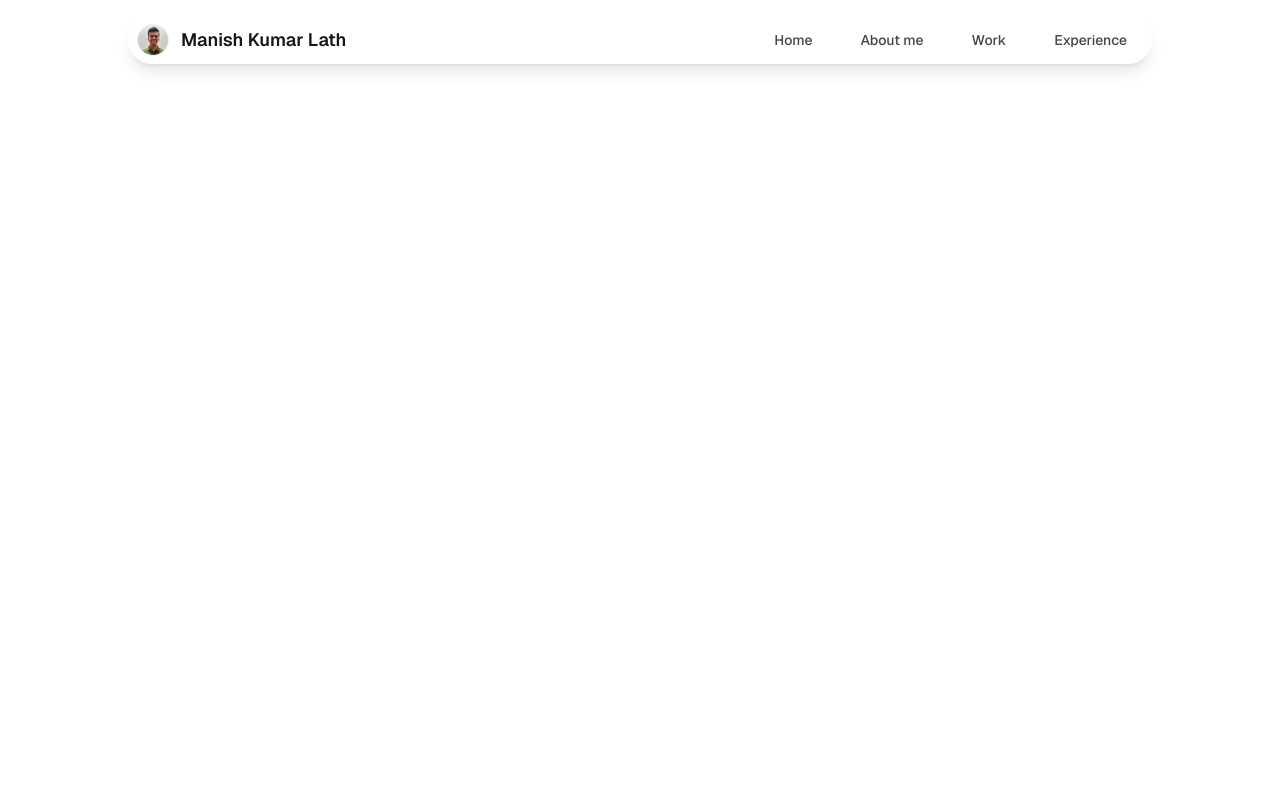
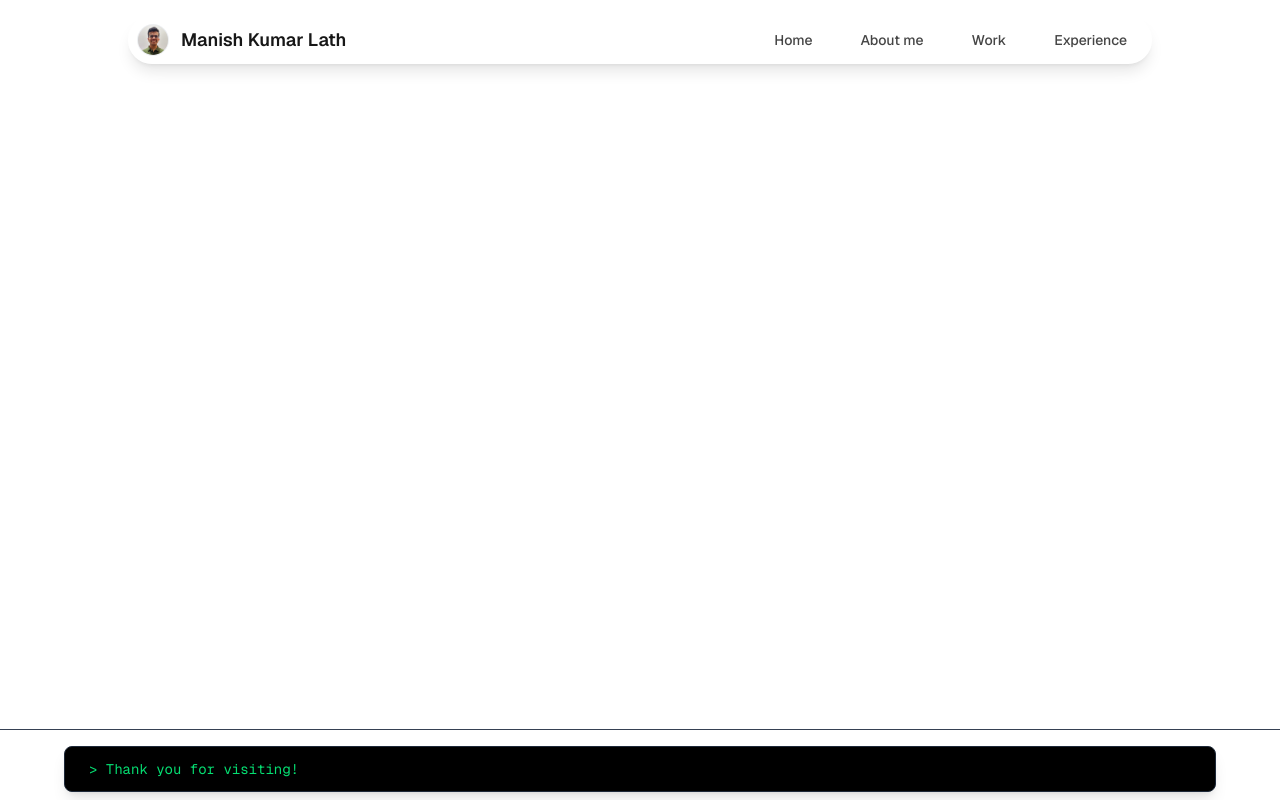
Before and after one commit to Manish-98/portfolio, a Next.js app: page / in a window 1280 px wide. Built offline with nearby package versions, Linux system fonts and the light colour scheme.

Commit message:
Add footer

```diff
--- a/src/app/globals.css
+++ b/src/app/globals.css
@@ -26,3 +26,12 @@ body {
   color: var(--foreground);
   font-family: var(--font-geist-sans);
 }
+
+@keyframes blink {
+  0%, 50%, 100% { opacity: 1; }
+  25%, 75% { opacity: 0; }
+}
+
+.animate-blink {
+  animation: blink 2s step-start infinite;
+}
--- a/src/app/layout.js
+++ b/src/app/layout.js
@@ -1,6 +1,7 @@
 import { Geist, Geist_Mono } from "next/font/google";
 import "./globals.css";
 import Header from "@/components/Header";
+import Footer from "@/components/Footer";
 
 const geistSans = Geist({
   variable: "--font-geist-sans",
@@ -21,10 +22,13 @@ export default function RootLayout({ children }) {
   return (
     <html lang="en">
       <body
-        className={`${geistSans.variable} ${geistMono.variable} antialiased`}
+        className={`${geistSans.variable} ${geistMono.variable} antialiased flex flex-col min-h-screen`}
       >
         <Header />
-        {children}
+        <main className="flex-grow">
+          {children}
+        </main>
+        <Footer />
       </body>
     </html>
   );
--- /dev/null
+++ b/src/components/Footer.js
@@ -0,0 +1,14 @@
+import React from 'react';
+
+export default function Footer() {
+    return (
+        <footer className="mt-12 flex justify-center mb-2 border-t border-gray-700 pt-4">
+            <div
+                className="bg-black text-green-400 font-mono text-sm px-6 py-3 rounded-lg
+                   max-w-6xl w-full shadow-lg border border-gray-800 flex items-center"
+            >
+                <span>&gt; Thank you for visiting!<span className="ml-1 animate-blink">█</span></span>
+            </div>
+        </footer>
+    );
+}
```
